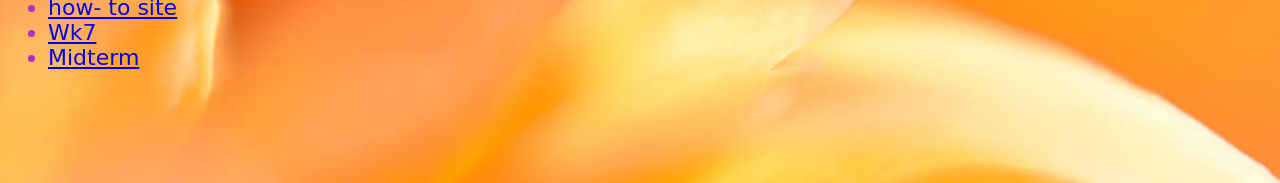
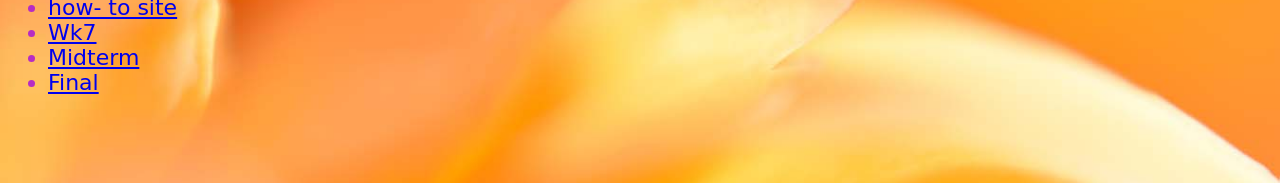
Before and after one commit to mkhiari/mmp240.2, a plain HTML site: page index.html in a window 1280 px wide. Shown: the part 319-502 px from the top of the page. Drawn offline with Linux system fonts and the light colour scheme; a web font is replaced by a local one.

Commit message:
Update index.html

```diff
--- a/index.html
+++ b/index.html
@@ -42,6 +42,7 @@ body {
 to site</a></li>
 				<li><a href="WK7/index.html">Wk7</a></li>
 				<li><a href="Islamic-Heritage-Society/index.html">Midterm</a></li>
+				<li><a href="finalprojectmmp240/index.html">Final</a></li>
 
 
 			</ul>
```
